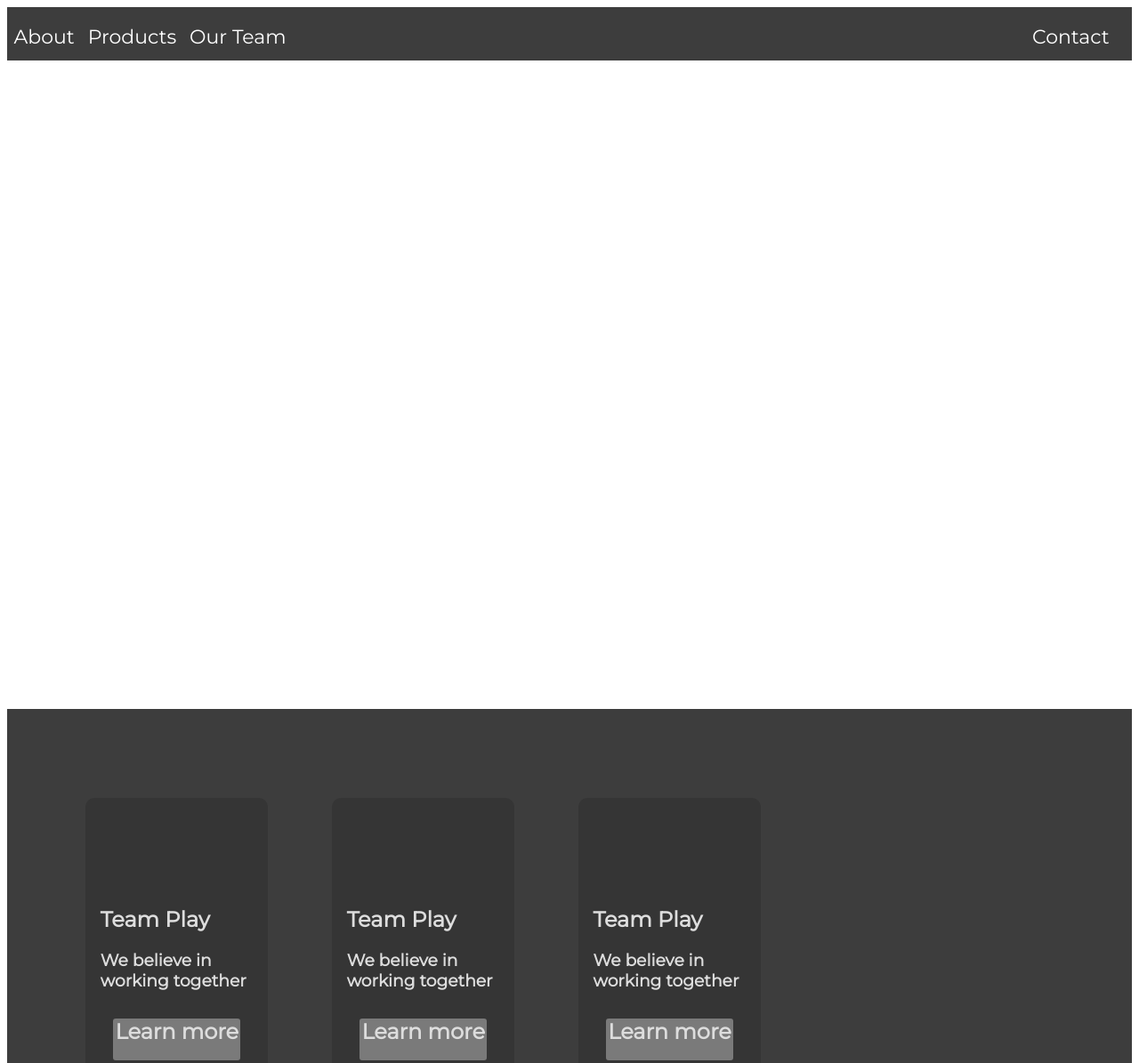
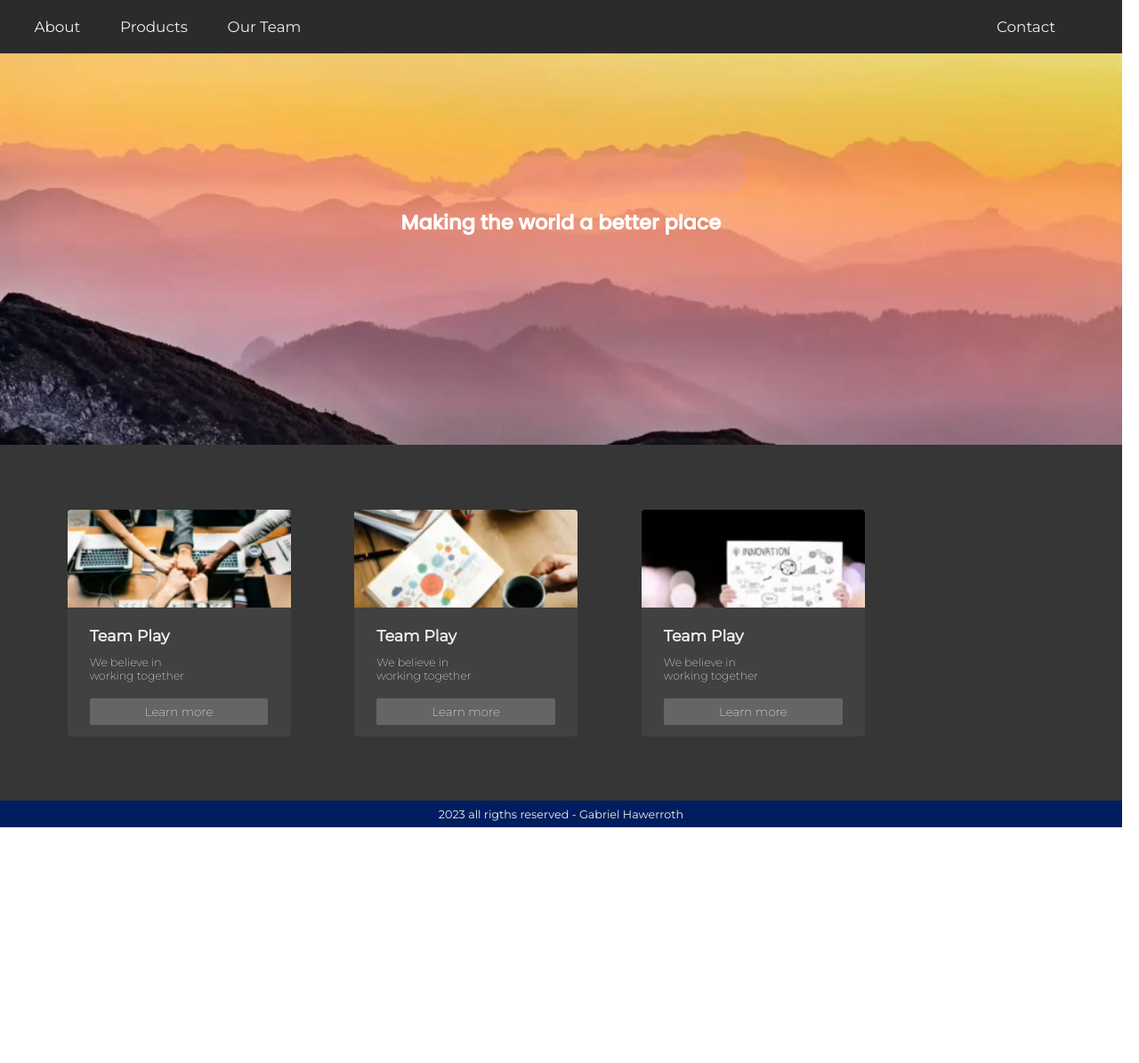
Before and after one commit to gabriel-hawerroth/front-end-training, a plain HTML site: page site/index.html in a window 1280 px wide. Shown: the top 1195 px of the page at 89% size. After the commit the page ends 930 px from the top, so only its background shows below. Drawn offline with Linux system fonts and the light colour scheme.

Commit message:
finished project 'site', deleted 'style.css' and created a scss

```diff
--- a/site/index.html
+++ b/site/index.html
@@ -6,7 +6,7 @@
     <meta http-equiv="X-UA-Compatible" content="IE=edge">
     <meta name="viewport" content="width=device-width, initial-scale=1.0">
     <title>Enterprise page</title>
-    <link rel="stylesheet" href="style.css">
+    <link rel="stylesheet" href="main.css">
     <link rel="preconnect" href="https://fonts.googleapis.com">
     <link rel="preconnect" href="https://fonts.gstatic.com" crossorigin>
     <link
@@ -16,8 +16,8 @@
 
 <body>
 
-    <!-- Topo do site -->
-    <section class="top-buttons">
+    <!-- Website header -->
+    <header class="header">
         <div class="left">
             <span class="text-top">About</span>
             <span class="text-top">Products</span>
@@ -26,51 +26,56 @@
         <div class="right">
             <span class="text-top">Contact</span>
         </div>
-    </section>
+    </header>
 
-    <!-- Seção 1 -->
+    <!-- Section 1 -->
     <section class="section-1">
         <div>
             <h1>Making the world a better place</h1>
         </div>
     </section>
 
-    <!-- Seção 2 -->
+    <!-- Section 2  -->
     <section class="section-2">
         <div class="boxes">
-            <div class="box1">
+            <div class="box box1">
                 <div class="image"></div>
-                <div class="text">
-                    <h1>Team Play</h1>
-                    <h3>We believe in working together</h3>
-                </div>
-                <div class="button">
-                    <h2>Learn more</h2>
+                <div class="card">
+                    <h3>Team Play</h3>
+                    <h5>We believe in <br> working together</h5>
+                    <div class="button">
+                        <h5>Learn more</h5>
+                    </div>
                 </div>
             </div>
-            <div class="box2">
+            <div class="box box2">
                 <div class="image"></div>
-                <div class="text">
-                    <h1>Team Play</h1>
-                    <h3>We believe in working together</h3>
-                </div>
-                <div class="button">
-                    <h2>Learn more</h2>
+                <div class="card">
+                    <h3>Team Play</h3>
+                    <h5>We believe in <br> working together</h5>
+                    <div class="button">
+                        <h5>Learn more</h5>
+                    </div>
                 </div>
             </div>
-            <div class="box3">
+            <div class="box box3">
                 <div class="image"></div>
-                <div class="text">
-                    <h1>Team Play</h1>
-                    <h3>We believe in working together</h3>
-                </div>
-                <div class="button">
-                    <h2>Learn more</h2>
+                <div class="card">
+                    <h3>Team Play</h3>
+                    <h5>We believe in <br> working together</h5>
+                    <div class="button">
+                        <h5>Learn more</h5>
+                    </div>
                 </div>
             </div>
         </div>
     </section>
 
+    <!-- Footer -->
+    <footer class="footer">
+        <span>2023 all rigths reserved - Gabriel Hawerroth</span>
+    </footer>
+
 
 </body>
 
--- /dev/null
+++ b/site/main.scss
@@ -0,0 +1,172 @@
+$background-header: rgb(43, 43, 43);
+$standard-font-color: rgb(238, 238, 238);
+$card-section-background-color: rgb(54, 54, 54);
+$secondary-font-color: rgb(96, 100, 133);
+$boxes-background-color: rgb(65, 65, 65);
+$button-background-color: rgba(155, 155, 155, 0.404);
+$footer-background-color: rgb(0, 30, 95);
+
+body {
+    margin: 0;
+    color: $standard-font-color;
+    font-family: 'Montserrat', 'Poppins', sans-serif;
+    width: max-content;
+    font-size: 15px;
+    height: 700px;
+
+    h1,
+    h3,
+    h5 {
+        &:hover {
+            cursor: default;
+        }
+    }
+
+    >.header {
+        position: fixed;
+        display: flex;
+        place-items: center;
+        height: 60px;
+        background-color: $background-header;
+
+        .text-top {
+            font-size: 1.12em;
+
+            &:hover {
+                cursor: pointer;
+                color: $secondary-font-color;
+            }
+        }
+
+        .left {
+            position: absolute;
+            margin-left: 3vw;
+            width: 300px;
+            display: flex;
+            justify-content: space-between;
+        }
+
+        .right {
+            margin-left: 87.5vw;
+            width: 11vw;
+        }
+    }
+
+    >.section-1 {
+        width: 98.5vw;
+        height: 500px;
+        background: url(fundo.jpg) no-repeat center center;
+        background-size: cover;
+        display: flex;
+        align-items: center;
+        justify-content: center;
+        font-family: 'Poppins', sans-serif;
+        color: rgb(255, 255, 255);
+    }
+
+    >.section-2 {
+        display: flex;
+        background-color: $card-section-background-color;
+        height: 400px;
+        align-items: center;
+
+        >.boxes {
+            width: 70vw;
+            display: flex;
+            padding-left: 6%;
+            justify-content: space-between;
+        }
+
+        .box {
+            background-color: $boxes-background-color;
+            width: 28%;
+            height: 255px;
+            border-radius: 4px;
+
+            &:hover {
+                box-shadow:
+                    3px 3px 6px rgba(0, 0, 0, 0.6),
+                    -1.5px -1.5px 4px rgba(0, 0, 0, 0.2);
+            }
+
+            .image {
+                width: 100%;
+                background-size: cover;
+            }
+
+            .card {
+                height: 50%;
+                padding: 8.5% 10% 5% 10%;
+
+                >h3 {
+                    margin: 0;
+                }
+
+                h5 {
+                    font-weight: lighter;
+                    margin: 12px 0px;
+                }
+
+                .button {
+                    display: flex;
+                    align-items: center;
+                    justify-content: center;
+                    border-radius: 2px;
+                    height: 30px;
+                    background-color: $button-background-color;
+                    margin-top: 18px;
+
+                    h5 {
+                        margin: 0;
+                        font-size: 0.9em;
+                    }
+
+                    &:hover,
+                    h5:hover {
+                        cursor: pointer;
+                    }
+                }
+            }
+        }
+
+        .box1 {
+            .image {
+                width: 100%;
+                height: 110px;
+                background-image: url(card1-img.png);
+                border-top-left-radius: 4px;
+                border-top-right-radius: 4px;
+            }
+        }
+
+        .box2 {
+            .image {
+                width: 100%;
+                height: 110px;
+                background-image: url(card2-img.png);
+                border-top-left-radius: 4px;
+                border-top-right-radius: 4px;
+            }
+        }
+
+        .box3 {
+            .image {
+                width: 100%;
+                height: 110px;
+                background-image: url(card3-img.png);
+                border-top-left-radius: 4px;
+                border-top-right-radius: 4px;
+            }
+        }
+    }
+
+    >.footer {
+        display: flex;
+        align-items: center;
+        justify-content: center;
+        height: 30px;
+        background-color: $footer-background-color;
+        font-size: 0.85em;
+        color: $standard-font-color;
+    }
+}
--- a/site/style.css
+++ b/site/style.css
@@ -4,7 +4,11 @@
 
 /* Cabeçalho */
 
-.top-buttons {
+body {
+    margin: 0;
+}
+
+.header {
     width: 100%;
     height: 60px;
     background-color: rgb(61, 61, 61);
@@ -18,13 +22,13 @@
     padding-top: 20px;
 }
 
-.top-buttons .left {
+.header .left {
     width: 28%;
     display: flex;
     justify-content: space-around;
 }
 
-.top-buttons .right {
+.header .right {
     width: 80%;
     display: flex;
     justify-content: right;
@@ -36,7 +40,7 @@
 .section-1 {
     width: 100%;
     height: 700px;
-    background: url(../imgs/fundo2.jpg) no-repeat center center;
+    background: url(fundo2.jpg) no-repeat center center;
     background-size: cover;
     font-family: 'Poppins', sans-serif;
     color: white;
```
Also changed, not shown: site/card1-img.png (added), site/card2-img.png (added), site/card3-img.png (added), site/fundo.jpg (added), site/fundo2.jpg (deleted), site/main.css (added).
